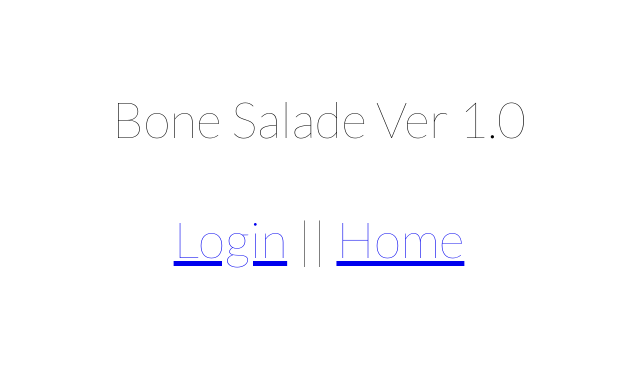
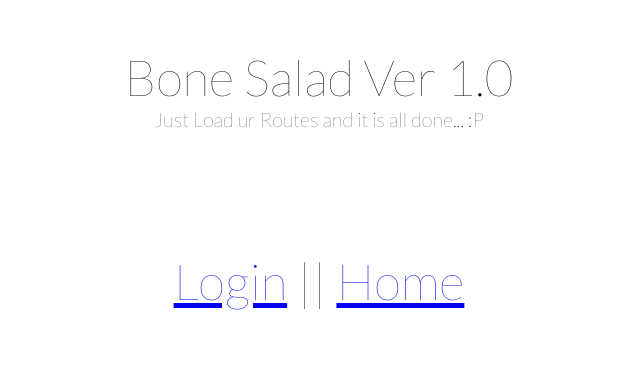
Before and after one commit to neroze/bone-salad, a plain HTML site: page index.html in a window 1280 px wide. Shown: the part 191-565 px from the top of the page, without its empty margins (321-961 px from the left). Drawn offline with Linux system fonts and the light colour scheme.

Commit message:
update from github page

```diff
--- a/index.html
+++ b/index.html
@@ -39,6 +39,10 @@
             .title {
                 font-size: 50px;
             }
+            small{
+            	font-size: 20px;
+            	display: block;
+            }
         </style>
 
 </head>
@@ -46,7 +50,9 @@
 <div class="container">
             <div class="content">
                 <div class="title">
-				Bone Salade Ver 1.0
+				Bone Salad Ver 1.0
+				<br>
+				<small>Just Load ur Routes and it is all done... :P</small>
 				<br>
                 <br>
 				<a href="#login">Login</a> || <a href="#home">Home</a>
```
